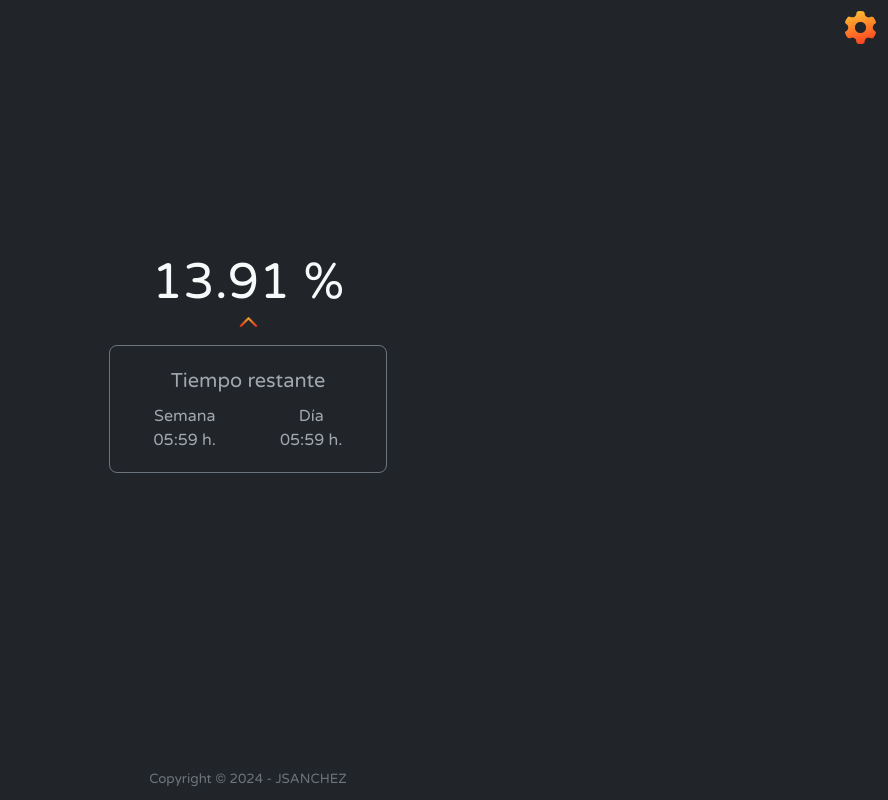
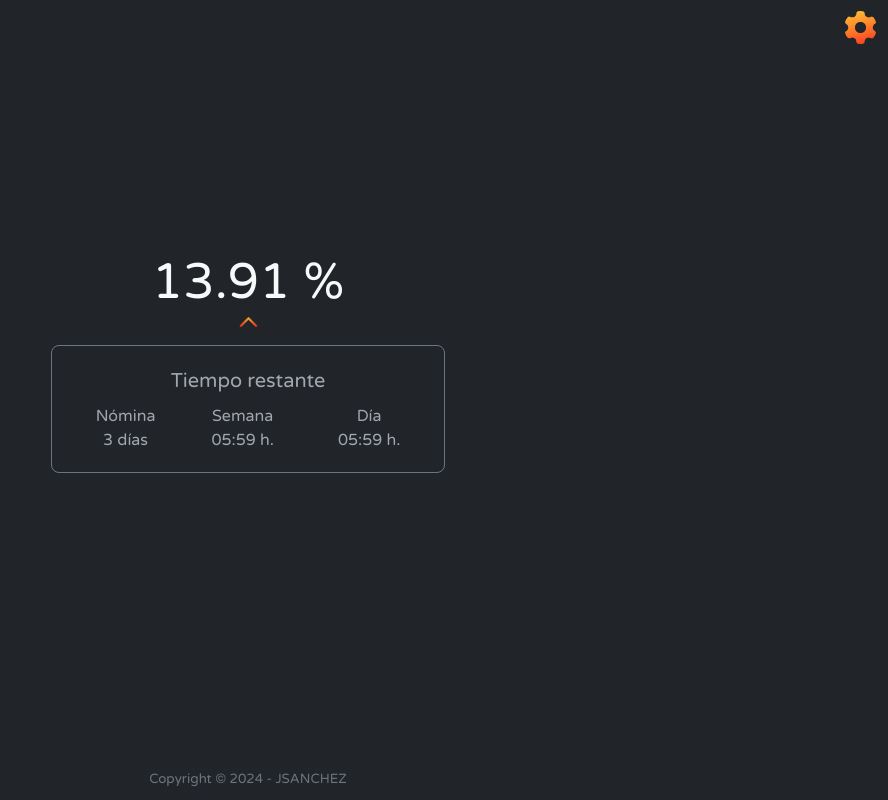
Before and after one commit to JoseManuelSanchezRubio/howMuchIsLeft, a React (Vite) app: page / in a window 1280 px wide. Both pictures are taken after a click on the picture 640 px from the left and 322 px from the top of the page. Shown: the whole page, without its empty margins (392-1280 px from the left). Built offline with nearby package versions, Linux system fonts and the light colour scheme.

Commit message:
days until payment added and start of work saved on localStorage

```diff
--- a/src/App.jsx
+++ b/src/App.jsx
@@ -7,16 +7,21 @@ import { SettingsButton } from './components/SettingsButon';
 import { SettingsModal } from './components/SettingsModal';
 import { FRIDAY_HOURS, NORMAL_DAILY_HOURS } from './constants';
 import { useLocalStorageFreeDays } from './hooks/useLocalStorageFreeDays';
+import { useLocalStorageStartOfWork } from './hooks/useLocalStorageStartOfWork';
 
 const App = () => {
 
   const currentDate = useMemo(() => new Date(), []);
-  const dayOfTheWeek = currentDate.getDay();
-  const [startOfWork, setStartOfWork] = useState('08:00');
+
+  const { startOfWorkStored } = useLocalStorageStartOfWork();
+  const [startOfWork, setStartOfWork] = useState(startOfWorkStored);
   const [startOfWorkHours, startOfWorkMinutes] = startOfWork.split(':');
+
   const { freeDaysStored } = useLocalStorageFreeDays();
   const [freeDays, setFreeDays] = useState(freeDaysStored);
+
   const isFridayFree = freeDays.includes('5');
+  const dayOfTheWeek = currentDate.getDay();
 
   const totalHoursOfWork = useMemo(() => {
     let total = 4 * NORMAL_DAILY_HOURS + FRIDAY_HOURS;
--- a/src/components/RemainingTime.jsx
+++ b/src/components/RemainingTime.jsx
@@ -1,6 +1,7 @@
 /* eslint-disable react/prop-types */
 import { useState } from 'react';
 import arrow from '../assets/arrow.png';
+import { getDaysUntilPayment } from '../handlers/getDaysUntilPayment';
 import { parseDecimalToTime } from "../handlers/parseDecimalToTime";
 
 export const RemainingTime = (props) => {
@@ -16,6 +17,10 @@ export const RemainingTime = (props) => {
                     <div className='fs-5'>Tiempo restante</div>
                     <div className='d-flex justify-content-center'>
                         <div className='px-4 me-2 mt-2'>
+                            <div>Nómina</div>
+                            <div>{getDaysUntilPayment()} días</div>
+                        </div>
+                        <div className='px-4 me-2 mt-2'>
                             <div>Semana</div>
                             <div>{parseDecimalToTime(totalHoursOfWork - previousHoursWorked)} h.</div>
                         </div>
--- a/src/components/StartOfWork.jsx
+++ b/src/components/StartOfWork.jsx
@@ -1,14 +1,19 @@
 /* eslint-disable react/prop-types */
+
+import { useLocalStorageStartOfWork } from "../hooks/useLocalStorageStartOfWork";
 
 export const StartOfWork = (props) => {
 
+    const { setLocalStorageStartOfWork, startOfWorkStored } = useLocalStorageStartOfWork();
+
     const handleChangeStartOfWork = (event) => {
         props.setStartOfWork(event.target.value);
+        setLocalStorageStartOfWork(event.target.value);
     }
 
     return (
         <div className='mb-4 form-floating'>
-            <select name="startOfWork" id='startOfWork' onChange={handleChangeStartOfWork} className='form-select'>
+            <select name="startOfWork" id='startOfWork' onChange={handleChangeStartOfWork} className='form-select' defaultValue={startOfWorkStored}>
                 <option value="08:00">08:00</option>
                 <option value="08:30">08:30</option>
                 <option value="09:00">09:00</option>
--- a/src/constants.js
+++ b/src/constants.js
@@ -1,4 +1,5 @@
 export const FREE_DAYS_KEY = 'FREE_DAYS';
+export const START_OF_WORK_KEY = 'START_OF_WORK';
 export const THEME_KEY = 'THEME';
 export const NORMAL_DAILY_HOURS = 9;
 export const FRIDAY_HOURS = 7;
--- /dev/null
+++ b/src/handlers/getDaysUntilPayment.js
@@ -0,0 +1,27 @@
+
+export const getDaysUntilPayment = () => {
+    const currentDate = new Date();
+    const month = currentDate.getMonth();
+    const year = currentDate.getFullYear();
+    currentDate.setHours(0);
+    currentDate.setMinutes(0);
+
+    const nextMonthDate = new Date(`${month + 2}/01/${year}`);
+    const isSaturday = nextMonthDate.getDay() === 6;
+    const isSunday = nextMonthDate.getDay() === 0;
+
+    const differenceInTime = nextMonthDate.getTime() - currentDate.getTime();
+    const differenceInDays = Math.round(differenceInTime / (1000 * 3600 * 24));
+
+    const days = () => {
+        if (isSaturday) {
+            return differenceInDays + 2;
+        }
+        if (isSunday) {
+            return differenceInDays + 1;
+        }
+        return differenceInDays;
+    }
+
+    return days();
+}
--- a/src/handlers/parseDecimalToTime.js
+++ b/src/handlers/parseDecimalToTime.js
@@ -1,6 +1,21 @@
 
 export const parseDecimalToTime = (decimal) => {
-    const date = new Date(0, 0);
-    date.setSeconds(decimal * 60 * 60);
-    return date.toTimeString().slice(0, 5);
+
+    let decimalTime = parseFloat(decimal);
+    decimalTime = decimalTime * 60 * 60;
+
+    let hours = Math.floor((decimalTime / (60 * 60)));
+    decimalTime = decimalTime - (hours * 60 * 60);
+
+    let minutes = Math.floor((decimalTime / 60));
+    decimalTime = decimalTime - (minutes * 60);
+
+    if (hours < 10) {
+        hours = "0" + hours;
+    }
+    if (minutes < 10) {
+        minutes = "0" + minutes;
+    }
+
+    return `${hours}:${minutes}`
 }
--- /dev/null
+++ b/src/hooks/useLocalStorageStartOfWork.js
@@ -0,0 +1,11 @@
+import { START_OF_WORK_KEY } from "../constants";
+
+export const useLocalStorageStartOfWork = () => {
+    const startOfWorkStored = localStorage.getItem(START_OF_WORK_KEY) || '08:00';
+
+    const setLocalStorageStartOfWork = (startOfWork) => {
+        localStorage.setItem(START_OF_WORK_KEY, startOfWork);
+    }
+
+    return { startOfWorkStored, setLocalStorageStartOfWork }
+}
```
